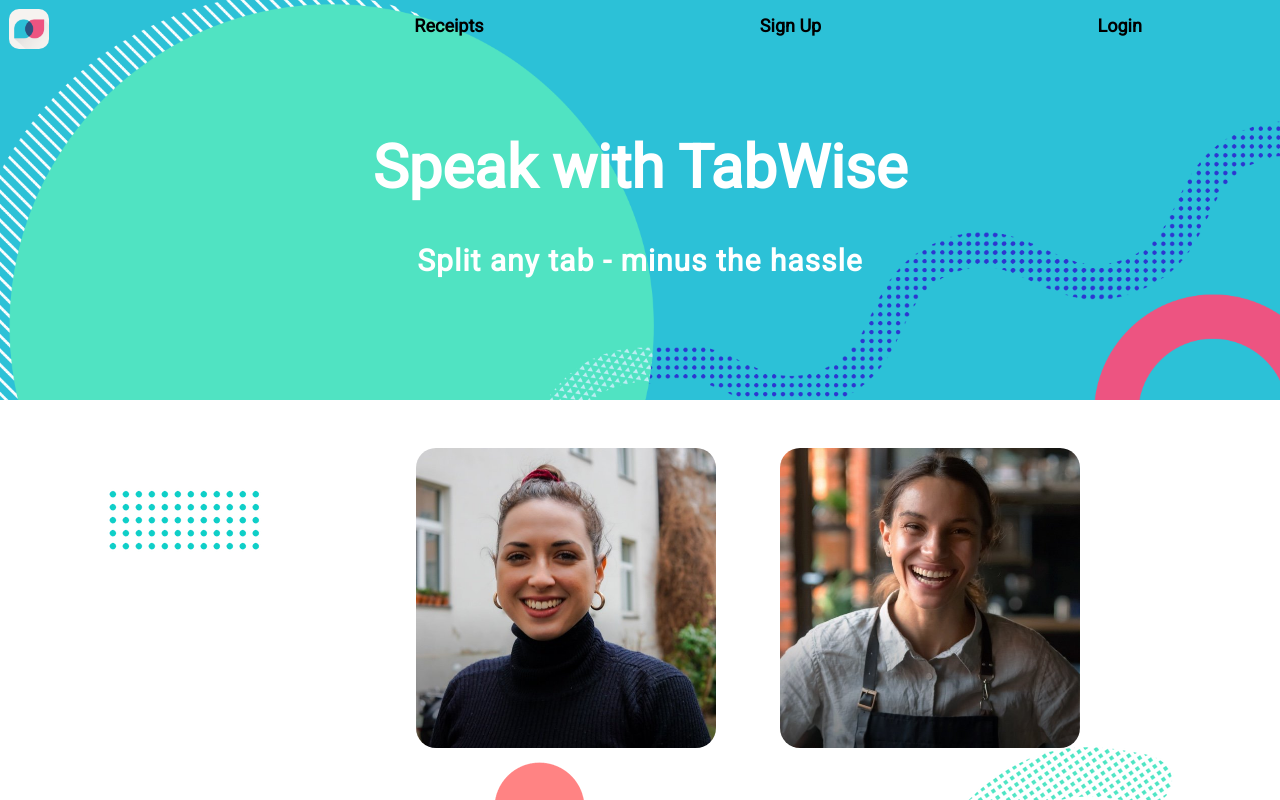
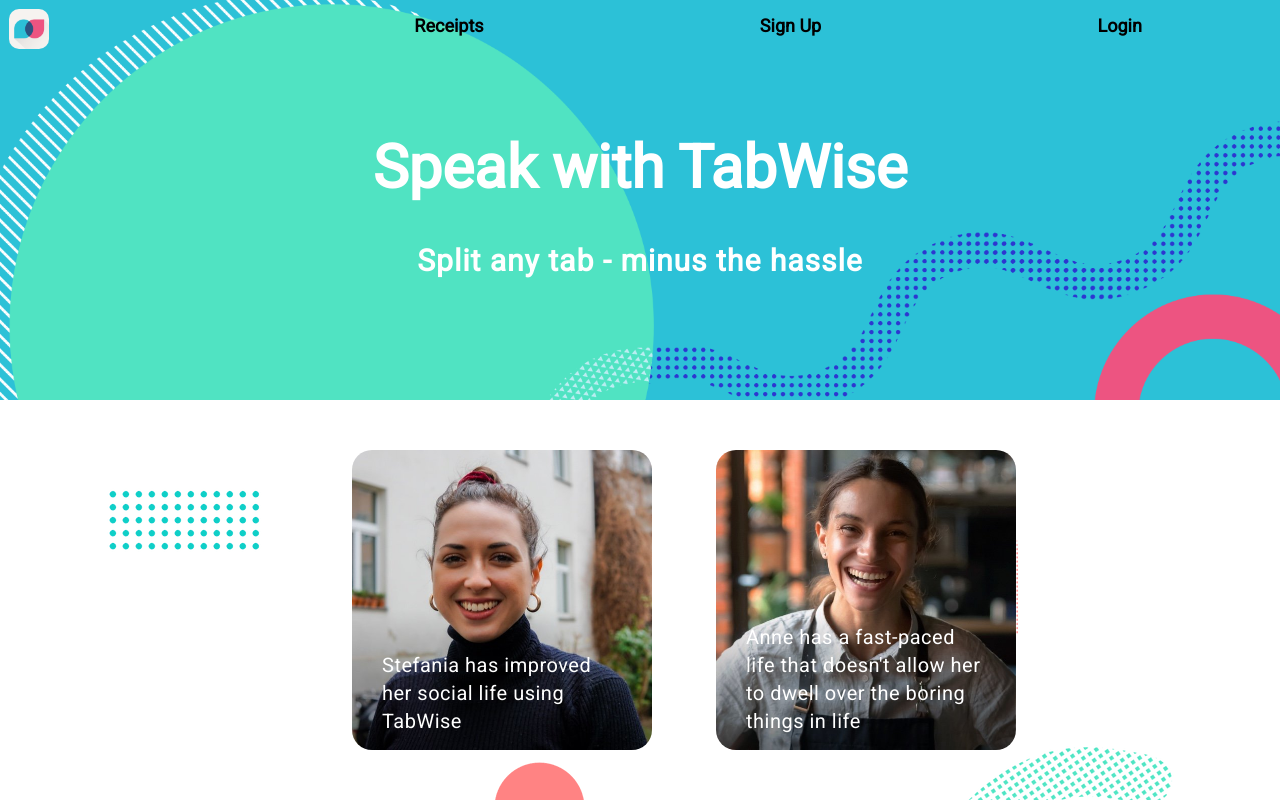
Before and after one commit to Schow94/TabWise, a React (Create React App) app in the folder frontend/: page / in a window 1280 px wide. Built offline with nearby package versions, Linux system fonts and the light colour scheme; no server answers.

Commit message:
Add text to testimonial images

```diff
--- a/frontend/src/Landing.css
+++ b/frontend/src/Landing.css
@@ -9,6 +9,8 @@
 .testimonial-container {
 	display: flex;
 	flex-direction: column;
+	justify-content: center;
+	align-items: center;
 	width: 100%;
 	height: 100%;
 }
@@ -36,11 +38,31 @@
 	letter-spacing: 0.5px;
 }
 
+.testimonial-box {
+	position: absolute;
+	/* background-color: red; */
+	margin: 2em;
+	background-position: 50%;
+	height: 300px;
+	width: 300px;
+	display: flex;
+	justify-content: center;
+	align-items: center;
+	/* padding: 1em; */
+	border-radius: 20px;
+}
+
 .testimonial-text {
-	/* background-color: red; */
-	/* transform: translate(0%, -50%); */
-	height: 100%;
-	width: 100%;
+	position: absolute;
+	color: white;
+	height: 90%;
+	width: 80%;
+	display: flex;
+	align-items: end;
+	justify-content: center;
+	font-size: 20px;
+	line-height: 1.4em;
+	letter-spacing: 0.5px;
 }
 
 .testimonial-images-container {
@@ -48,8 +70,7 @@
 	flex-direction: row;
 	justify-content: space-around;
 	align-items: center;
-	width: 40%;
-	/* background-color: green; */
+	width: 50%;
 }
 
 .landing-body {
--- a/frontend/src/Landing.js
+++ b/frontend/src/Landing.js
@@ -69,17 +69,29 @@
 								src="./stefania.jpeg"
 								alt="stefania"
 							/>
-							{/* <p className="testimonial-text">
-							Stefania has improved her social life using TabWise
-						</p> */}
+
+							<div className="testimonial-box">
+								<p className="testimonial-text">
+									Stefania has improved her social life using TabWise
+								</p>
+							</div>
 						</div>
-						<div className="testimonal-container">
+						<div className="testimonial-container">
 							<img className="testimonial-img" src="./anne.jpeg" alt="anne" />
-							{/* <p className="testimonial-text">
-							Anne has a fast-paced life that doesn't allow her to dwell over
-							the boring things in life
-						</p> */}
+
+							<div className="testimonial-box">
+								<p className="testimonial-text">
+									Anne has a fast-paced life that doesn't allow her to dwell
+									over the boring things in life
+								</p>
+							</div>
 						</div>
+
+						{/* <div className="testimonal-container">
+
+							<div className="testimonial-box">
+							</div>
+						</div> */}
 					</div>
 				)}
 			</div>
```
